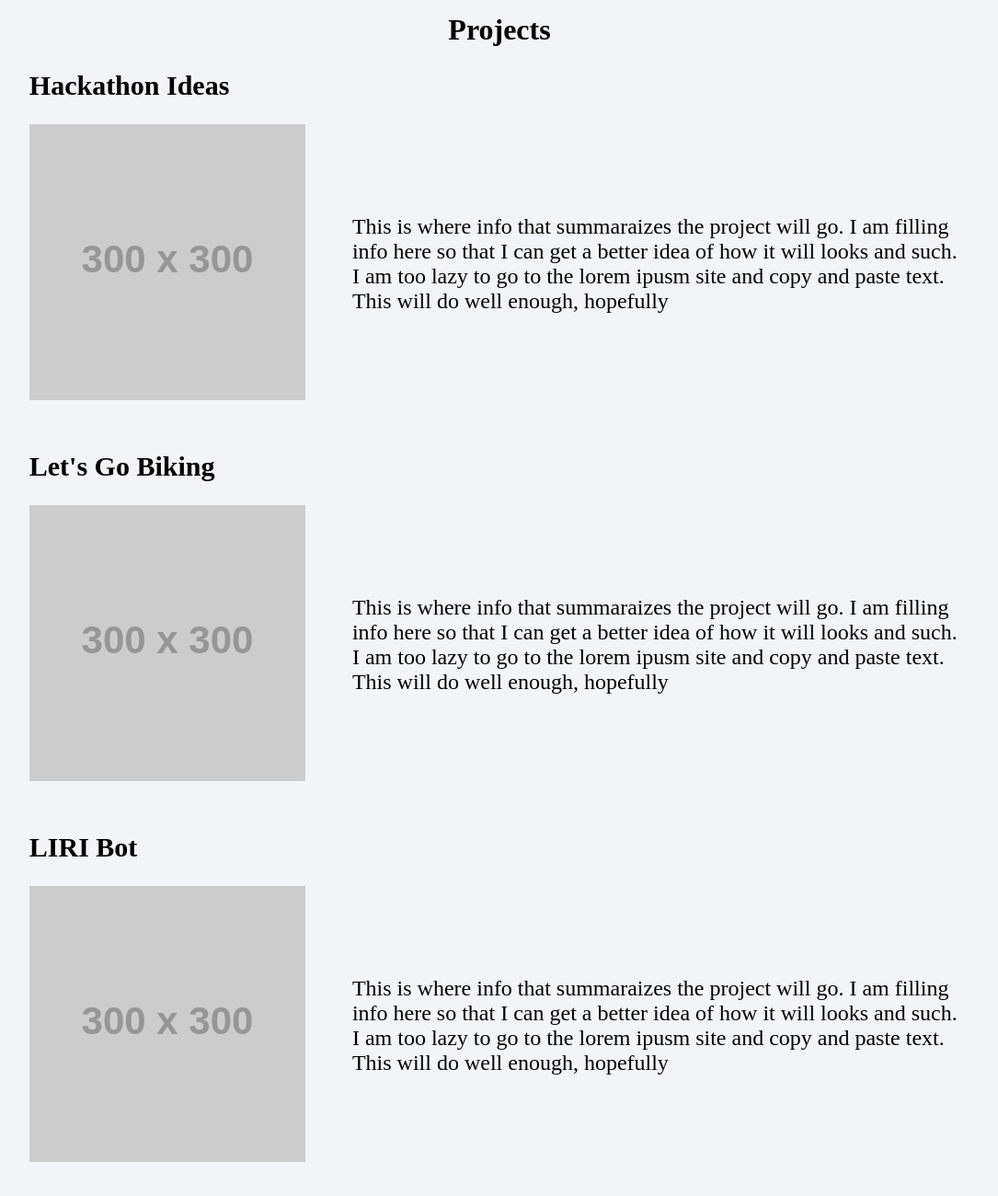
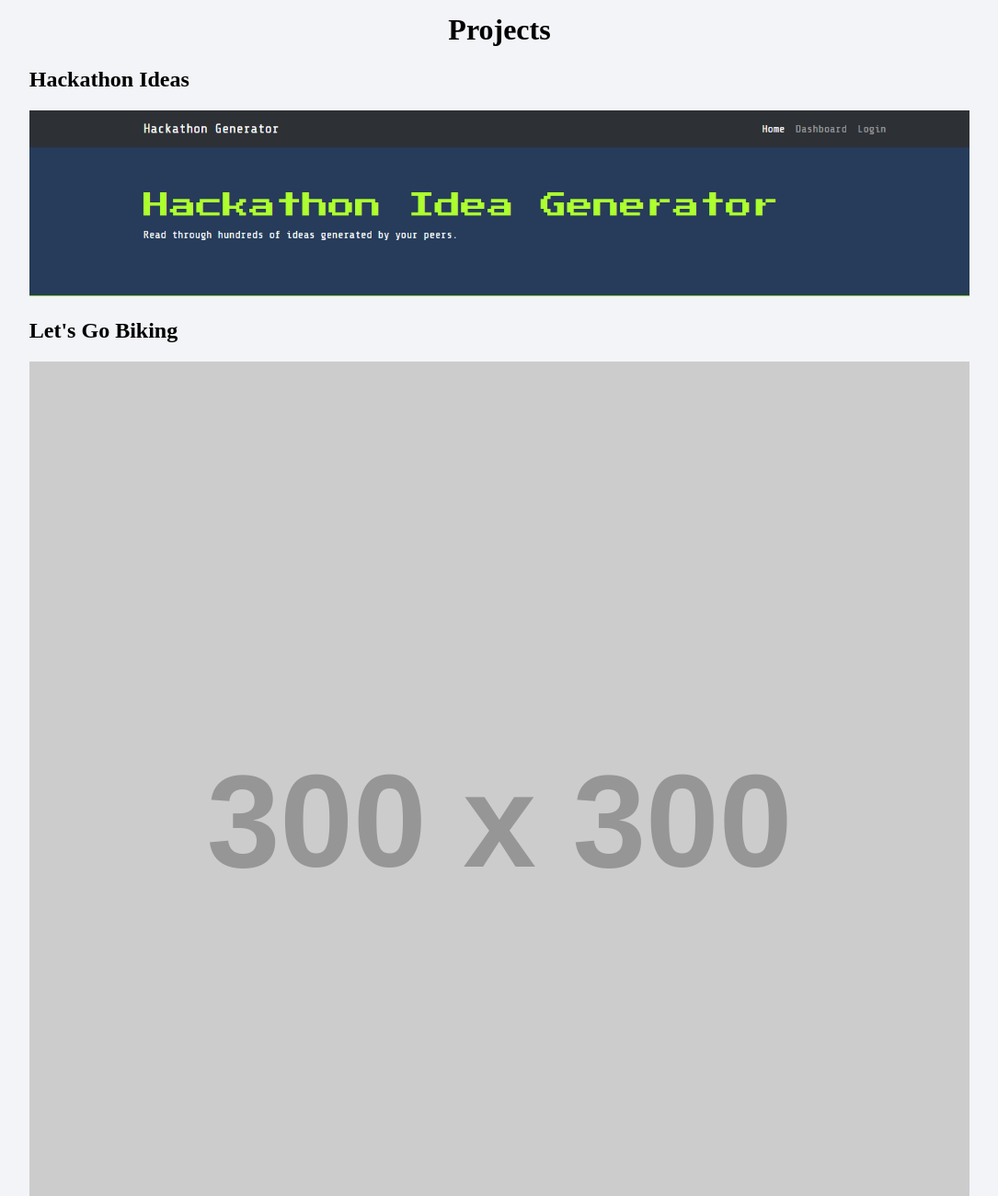
Before and after one commit to RichDobrz/Updated-portfolio, a plain HTML site: page index.html in a window 1280 px wide. Shown: the part 1240-2540 px from the top of the page at 92% size, without its empty margins (97-1182 px from the left). Drawn offline with Linux system fonts and the light colour scheme; placeholder pictures from the web are drawn by us.

Commit message:
projects styling

```diff
--- a/assets/style.css
+++ b/assets/style.css
@@ -96,21 +96,36 @@ body {
     margin-right: 10%;
 }
 
-.project-info {
+.project-image img {
+    width: 100%;
+    margin: 0 auto;
+}
+
+/* .project-info {
     display: flex;
     margin-left: 5%;
-    align-items: center;
+    flex-direction: column;
+    align-content: center;
+    flex-wrap: wrap;
 }
 
 .project-title {
     font-size: 20px;
 }
 
-.project-info p {
-    font-size: 24px;
+.project-summary {
+    font-size: 1.5em;
+}
+
+.tech-used {
+    align-self: flex-end;
+    margin: auto 0;
+    flex-wrap: wrap;
+    margin-left: 20%;
+    font-size: 1.2em;
 }
 
 .project-card {
     display: flex;
     margin-bottom: 5%;
-}
+} */
--- a/index.html
+++ b/index.html
@@ -38,18 +38,8 @@
             </div>
             <div class="project-card">
                 <div class="project-image">
-                    <img src="https://via.placeholder.com/300x300.png" alt="">
+                    <img src="./assets/images/hackathon.png" alt="">
                 </div>
-                <div class="project-info">
-                    <p>
-                        This is where info that summaraizes the project will go.
-                        I am filling info here so that I can get a better idea
-                        of how it will looks and such. I am too lazy to go to
-                        the lorem ipusm site and copy and paste text. This will
-                        do well enough, hopefully
-                    </p>
-                </div>
-
             </div>
 
             <div class="project-title">
@@ -59,17 +49,6 @@
                 <div class="project-image">
                     <img src="https://via.placeholder.com/300x300.png" alt="">
                 </div>
-
-                <div class="project-info">
-                    <p>
-                        This is where info that summaraizes the project will go.
-                         I am filling info here so that I can get a better idea
-                         of how it will looks and such. I am too lazy to go to
-                         the lorem ipusm site and copy and paste text. This will
-                         do well enough, hopefully
-                    </p>
-                </div>
-
             </div>
 
             <div class="project-title">
@@ -79,16 +58,6 @@
                 <div class="project-image">
                     <img src="https://via.placeholder.com/300x300.png" alt="">
                 </div>
-                <div class="project-info">
-                    <p>
-                        This is where info that summaraizes the project will go.
-                        I am filling info here so that I can get a better idea
-                        of how it will looks and such. I am too lazy to go to
-                        the lorem ipusm site and copy and paste text. This will
-                        do well enough, hopefully
-                    </p>
-                </div>
-
             </div>
 
         </div>
```
Also changed, not shown: assets/images/hackathon.png (added).
